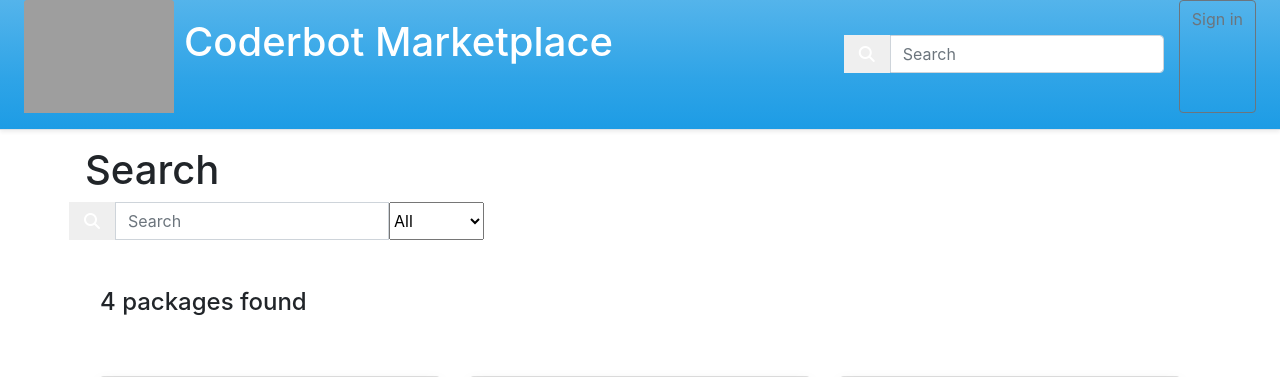
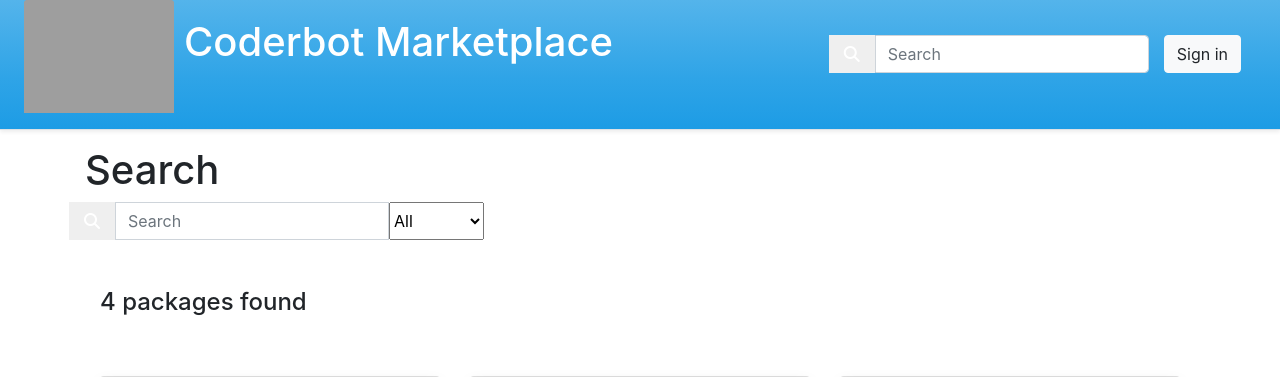
Before and after one commit to MicheleCarbonera/CoderBotMarketplace, a Django app: page /search/ in a window 1280 px wide. Shown: the top 377 px of the page. Run offline with Django 3.2, Linux system fonts and the light colour scheme; data comes from the database, SQL or seed files in the repository; both versions use the stored data as it was after the commit; some libraries are stand-ins or nearby versions; grey boxes are pictures that could not be loaded.

Commit message:
fix ui, add items

```diff
--- a/locallibrary/coderbotMarketplace/templates/base.html
+++ b/locallibrary/coderbotMarketplace/templates/base.html
@@ -31,7 +31,9 @@
                     <input class="form-control my-0 py-1" type="text" id="team_name" type="text" name="name_field" placeholder="Search" aria-label="Search /">
                 </div>
             </form>
-            <a class="btn btn-outline-secondary" href="">Sign in</a>
+            <div style="padding-top: 35px!important; padding-right: 15px!important;">
+                <a class="btn btn-light" href="">Sign in</a>
+            </div>
 
 
 
```
Also changed, not shown: locallibrary/db.sqlite3, 1 other file.
